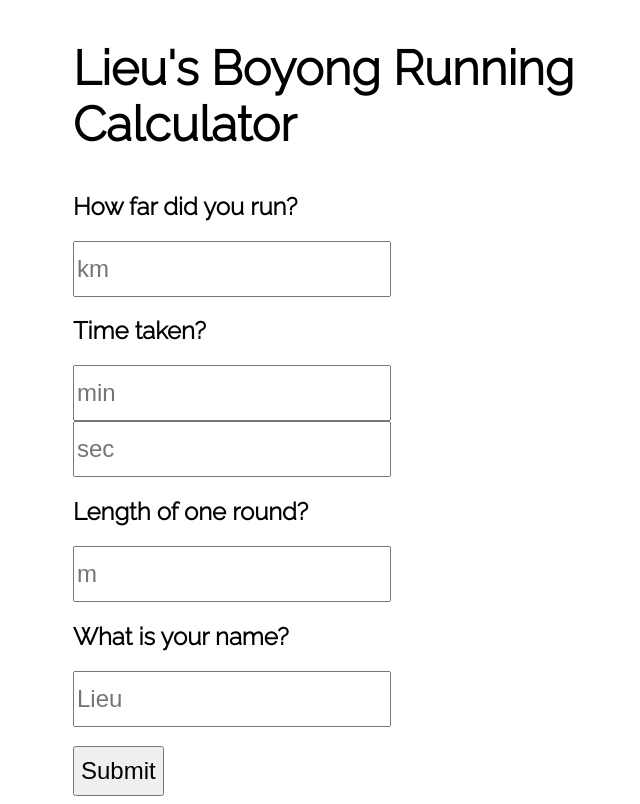
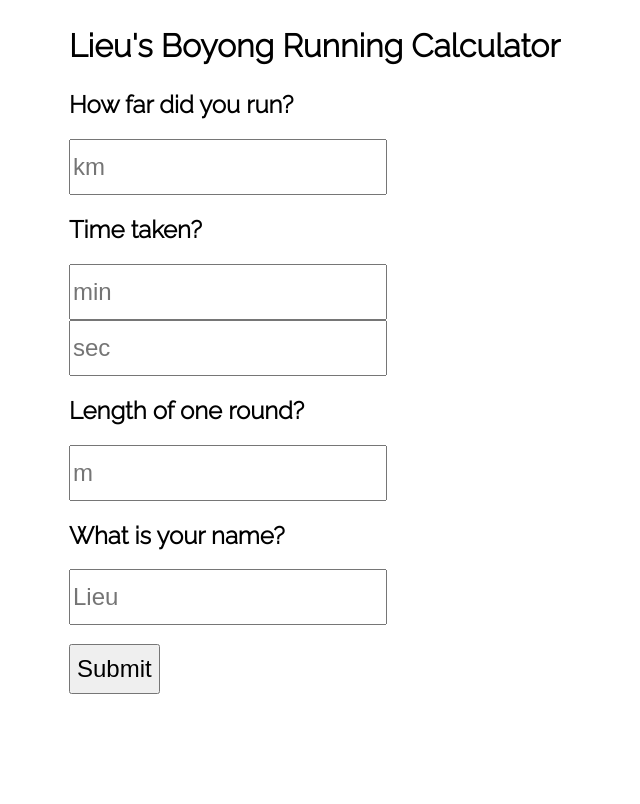
Before and after one commit to lieuzhenghong/Running-Calculator, a plain HTML site: page index.html in a window 1280 px wide. Shown: the whole page, without its empty margins (271-911 px from the left). Drawn offline with Linux system fonts and the light colour scheme.

Commit message:
trim CSS fat

```diff
--- a/style.css
+++ b/style.css
@@ -6,16 +6,10 @@ html {
 
 body {
 	padding-left: 40px;
-	padding-right: 40px;
-}
-
-#user_input, #user_stats {
-	width: 100%;
-	margin: auto;
 }
 
 h1 {
-	font-size: 3em;
+	font-size: 2em;
 }
 
 h2 {
--- a/style_big.css
+++ b/style_big.css
@@ -1,4 +1,4 @@
-#user_input, #user_stats {
+body {
 	width: 50%;
 	margin: auto;
 }
```
